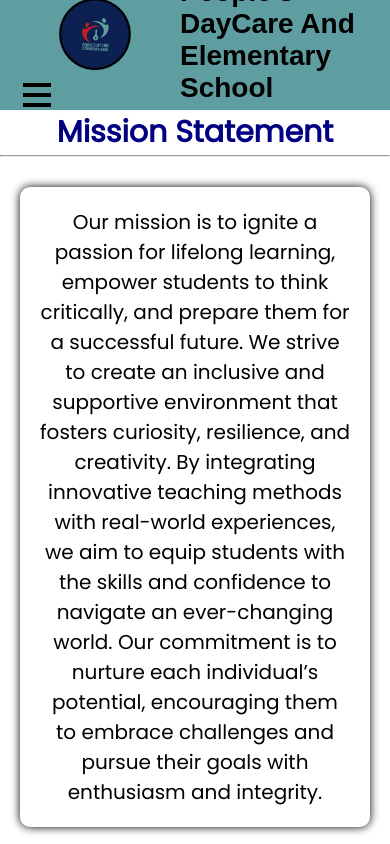
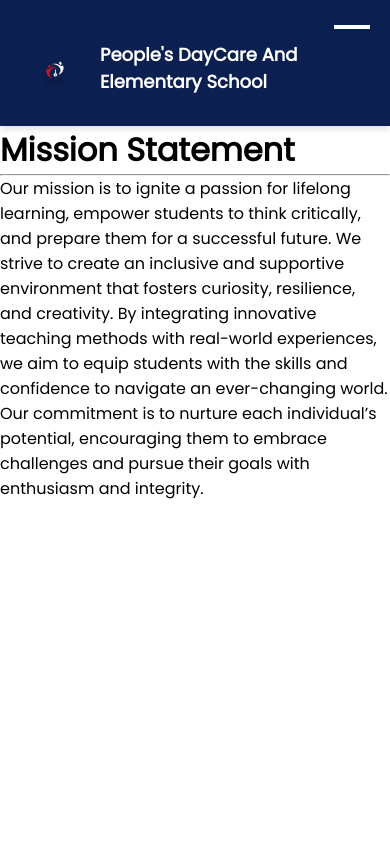
Before and after one commit to SSIDDIQUE2k/PCDESCHOOL-SITE, a Django app: page / in a window 390 px wide. Run offline with Django 5.2, Linux system fonts and the light colour scheme.

Commit message:
nav-bar update

```diff
--- a/main_app/static/css/base.css
+++ b/main_app/static/css/base.css
@@ -1,19 +1,36 @@
 @import url('https://fonts.googleapis.com/css2?family=Poppins&display=swap');
 
+/* Resetting default browser styles */
 * {
     padding: 0;
     margin: 0;
     font-family: 'Poppins', sans-serif;
+    box-sizing: border-box;
 }
 
+body {
+    margin: 0;
+    font-family: 'Poppins', sans-serif;
+}
+
+/* Main navigation bar styles */
 nav {
     position: sticky;
     top: 0;
     display: flex;
     justify-content: space-between;
     align-items: center;
-    padding: 0 20px;
-    background-color: cadetblue;
+    padding: 10px 20px;
+    background-color: #0c1f51;
+    box-shadow: 0 4px 6px rgba(0, 0, 0, 0.1);
+    z-index: 1000;
+    transition: background-color 0.3s ease;
+    height: 60px;
+}
+
+/* Navigation bar color change on scroll */
+nav.scrolled {
+    background-color: #4682b4;
 }
 
 .logo {
@@ -22,51 +39,75 @@ nav {
 }
 
 .logo img {
-    width: 150px;
+    width: 120px;
+    max-width: 300px;
+    margin-top: 1.6rem;
 }
 
 .logo h3 {
-    margin-left: 10px;
-    color: black;
-    text-decoration: none;
-    font-size: 28px;
-    font-family: 'RobotoRegular', sans-serif;
+    margin-left: -1rem;
+    color: white;
+    font-size: 24px;
+    font-weight: 600;
 }
 
+/* Link styles within the navigation bar */
 .nav-links {
     display: flex;
     align-items: center;
     list-style: none;
+    margin-left: auto;
 }
 
 .nav-links a {
     display: block;
-    padding: 30px 16px;
-    color: black;
+    padding: 10px 20px;
+    color: white;
     text-decoration: none;
-    font-size: 18px;
-    font-family: 'Franklin Gothic Medium', 'Arial Narrow', Arial, sans-serif;
+    font-size: 16px;
     text-transform: uppercase;
-    transition: all ease-in-out 100ms;
+    transition: background-color 0.3s ease, color 0.3s ease;
+    border-radius: 4px;
 }
 
 .nav-links a:hover {
-    text-decoration: underline navy;
+    background-color: maroon;
+    color: white;
 }
 
 .menu-toggle {
     display: none;
     cursor: pointer;
-    width: 34px;
+    width: 36px;
+    height: 24px;
+    position: relative;
+    z-index: 1010;
 }
 
 .menu-toggle .bar {
-    flex-basis: 100%;
     height: 4px;
-    background-color: black;
-    margin: 3px;
+    background-color: white;
+    width: 100%;
+    margin: 4px 0;
+    position: absolute;
+    transition: all 0.3s ease;
 }
 
+.menu-toggle.active .bar:nth-child(1) {
+    transform: rotate(45deg);
+    top: 8px;
+}
+
+.menu-toggle.active .bar:nth-child(2) {
+    opacity: 0;
+}
+
+.menu-toggle.active .bar:nth-child(3) {
+    transform: rotate(-45deg);
+    top: 8px;
+}
+
+/* Dropdown menu styles */
 .dropdown {
     position: relative;
     display: inline-block;
@@ -75,59 +116,104 @@ nav {
 .dropdown-content {
     display: none;
     position: absolute;
-    background-color: #8c52ff;
-    min-width: 160px;
-    box-shadow: 0px 8px 16px 0px rgba(0,0,0,0.2);
+    background-color: #6d30e9;
+    min-width: 150px;
+    box-shadow: 0 8px 16px rgba(0, 0, 0, 0.2);
     z-index: 1;
+    border-radius: 5px;
 }
 
 .dropdown-content a {
-    color: #FFF;
+    color: white;
     padding: 12px 16px;
     text-decoration: none;
     display: block;
+    transition: background-color 0.3s ease;
 }
 
 .dropdown-content a:hover {
-    background-color: #6d30e9;
+    background-color: #5323b0;
 }
 
 .dropdown:hover .dropdown-content {
     display: block;
 }
 
-.dropdown:hover .dropbtn {
-    background-color: #6d30e9;
+.dropdown .dropbtn {
+    background-color: transparent;
+    border: none;
+    color: white;
+    font-size: 16px;
+    cursor: pointer;
+    display: flex;
+    align-items: center;
+    position: relative;
 }
 
+.dropdown .dropbtn::after {
+    content: '▼';
+    font-size: 12px;
+    margin-left: 8px;
+    transition: transform 0.3s ease;
+}
+
+.dropdown:hover .dropbtn::after {
+    transform: rotate(180deg);
+}
+
+/* Responsive adjustments for smaller screens */
 @media (max-width: 768px) {
     nav {
-        flex-wrap: wrap;
+        padding: 10px;
+        flex-direction: column;
+        align-items: flex-start;
+        height: auto;
     }
+
     .menu-toggle {
         display: flex;
-        flex-wrap: wrap;
+        align-items: center;
+        justify-content: center;
+        position: absolute;
+        top: 15px;
+        right: 20px;
     }
 
-    .logo {
-        height: 80px;
+    .nav-links.active,
+    .nav-links {
+        display: flex;
+        width: 100%;
+        flex-direction: column;
+        background-color: #0c1f51;
+        position: absolute;
+        top: 60px;
+        left: 0;
+        border-radius: 0 0 5px 5px;
+        box-shadow: 0 4px 6px rgba(0, 0, 0, 0.1);
+        z-index: 1000;
+        transition: transform 0.3s ease, opacity 0.3s ease;
+        transform: translateY(-100%);
+        opacity: 0;
     }
-    .nav-links {
-        display: none;
-        flex-basis: 100%;
-        flex-wrap: wrap;
-        padding: 30px 16px;
-        margin-left: 0;
-        border: none;
-        border-radius: 0;
-        margin-bottom: 20px;
-        background-color: maroon;
+
+    .nav-links.active {
+        transform: translateY(0);
+        opacity: 1;
     }
-    .nav-links li {
-        flex-basis: 100%;
-    }
+
     .nav-links a {
         text-align: center;
-        font-size: 28px;
+        padding: 15px;
+        font-size: 18px;
+    }
+
+    .logo img {
+        width: 80px;
+    }
+
+    .logo h3 {
+        font-size: 18px;
+        margin-left: 10px;
+        margin-top: 10px;
     }
 }
--- a/main_app/static/javascript/navigation.js
+++ b/main_app/static/javascript/navigation.js
@@ -1,13 +1,20 @@
-const bar = document.querySelector('.menu-toggle');
-const navLinks = document.querySelector('.nav-links');
-let menuOpen = false;
+document.addEventListener('DOMContentLoaded', () => {
+    const menuToggle = document.querySelector('.menu-toggle');
+    const navLinks = document.querySelector('.nav-links');
 
-bar.addEventListener('click', () => {
-    if (menuOpen == false) {
-        navLinks.style.display = 'block';
-        menuOpen = true;
-    } else if (menuOpen == true){
-        navLinks.style.display = 'none';
-        menuOpen = false;
-    }
+    const toggleMenu = () => {
+        menuToggle.classList.toggle('active');
+        navLinks.classList.toggle('active');
+    };
+
+    menuToggle.addEventListener('click', toggleMenu);
+
+    // Add accessibility features
+    menuToggle.setAttribute('aria-expanded', 'false');
+    menuToggle.setAttribute('aria-controls', 'nav-links');
+
+    menuToggle.addEventListener('click', () => {
+        const isExpanded = menuToggle.classList.contains('active');
+        menuToggle.setAttribute('aria-expanded', isExpanded);
+    });
 });
--- a/main_app/templates/base.html
+++ b/main_app/templates/base.html
@@ -8,14 +8,13 @@
     <link rel="shortcut icon" href="{% static 'images/Blue_and_White_Circle_Surfing_Club_Logo-removebg-preview.ico' %}">
 
     <link rel="stylesheet" href="{% static 'css/base.css' %}"/>
-    {% block head %}{% endblock %}
     <title>{% block title %}{% endblock %}</title>
   </head>
   <body>
     <header>
       <nav>
         <div class="logo">
-          <img src="{% static 'images/Blue_and_White_Circle_Surfing_Club_Logo-removebg-preview.png' %}" alt="Logo">
+          <img src="{% static 'images/fixed-removebg-preview (2).png' %}" alt="Logo">
           <h3>People's DayCare And Elementary School</h3>
 
         </div>
@@ -24,19 +23,28 @@
           <div class="bar"></div>
           <div class="bar"></div>
         </div>
-
+        {% comment %} {% if user.is_authenticated %}
+        the user is logged in
+        {% else %}
+        the user is not logged in
+        {% endif %} {% endcomment %}
         <ul class="nav-links">
           <li><a href="{% url 'home' %}">Home</a></li>
-
           <li class="dropdown">
-            <a href="{% url 'teacher-index' %}">Our Staff ▾</a>
+              <a href="{% url 'about' %}" class="dropbtn">ACADEMICS</a>
+              <ul class="dropdown-content">
+                  <li><a href="{% url 'contact' %}">contact</a></li>
+              </ul>
+          </li>
+          <li class="dropdown">
+              <a href="{% url 'teacher-index' %}" class="dropbtn">Staff Directory</a>
               <ul class="dropdown-content">
                   {% if user.is_authenticated %}
                   <li><a href="{% url 'teacher-create' %}">Add Staff</a></li>
                   {% endif %}
               </ul>
           </li>
-          <li><a href="{% url 'about' %}">About</a></li>
+
           <li><a href="{% url 'contact' %}">Contact</a></li>
           {% if user.is_authenticated %}
           <li>
@@ -46,14 +54,14 @@
             </form>
           </li>
 
-          {% else %}
+          {% comment %} {% else %}
 
           <li class="dropdown">
             <a href="{% url 'sign-in' %}">Log in</a>
             <ul class="dropdown-content">
               <li><a href="{% url 'sign-up' %}">Sign up</a></li> <!-- Add closing a tag -->
             </ul>
-          </li>
+          </li>  {% endcomment %}
           {% endif %}
         </ul>
       </nav>
--- a/main_app/urls.py
+++ b/main_app/urls.py
@@ -11,7 +11,7 @@ urlpatterns = [
     path('teachers/create/', views.TeacherCreate.as_view(), name='teacher-create'),
     path('teachers/<int:pk>/update/', views.TeacherUpdate.as_view(), name='teacher-update'),
     path('teachers/<int:pk>/delete/', views.TeacherDelete.as_view(), name='teacher-delete'),
-    path('accounts/signup/', views.signup, name='sign-up'),
+    path('signup/', views.signup, name='sign-up'),
 
 
 
```
Also changed, not shown: main_app/static/images/Untitleleadership4a.png (added), main_app/static/images/fixed-removebg-preview (2).png (added). Lines whose indentation alone changed are shown as unchanged.
